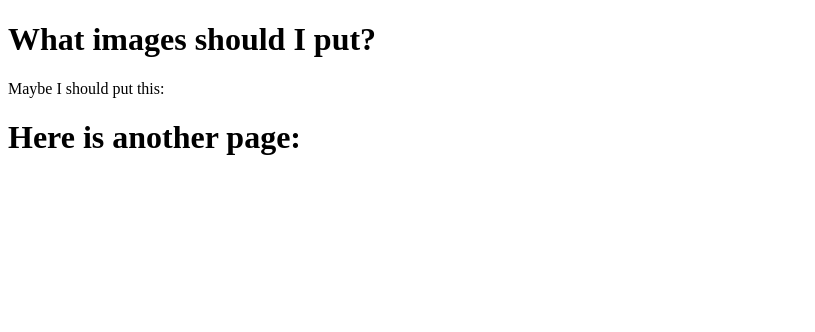
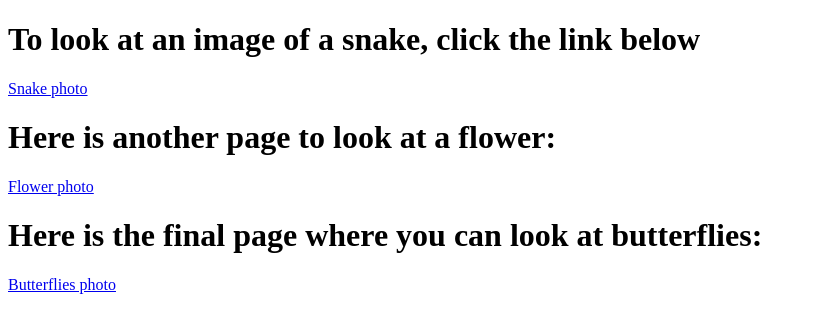
Before and after one commit to jdmar3-comp426/a01-rarael, a website: page index.html in a window 1280 px wide. Shown: the whole page, without its empty margins (0-815 px from the left). Drawn offline with Linux system fonts and the light colour scheme.

Commit message:
added links in all html to each other

```diff
--- a/index.html
+++ b/index.html
@@ -4,12 +4,17 @@
         <title>This is a working website for a01!</title>
     </head>
     <body>
-        <div>
-            <h1>What images should I put?</h1>
-            <p>Maybe I should put this:</p>
+        <div id="snake">
+            <h1>To look at an image of a snake, click the link below</h1>
+            <A HREF="snakes.html">Snake photo</A>
         </div>
-        <div>
-            <h1>Here is another page:</h1>
+        <div id="flower">
+            <h1>Here is another page to look at a flower:</h1>
+            <A HREF="flower.html">Flower photo</A>
+        </div>
+        <div id="butterflies">
+            <h1>Here is the final page where you can look at butterflies:</h1>
+            <A HREF="butterflies.html">Butterflies photo</A>
         </div>
     </body>
 </html>
```
Also changed, not shown: butterflies.html (added, +10 -0 lines), flower.html (added, +10 -0 lines), snakes.html (added, +10 -0 lines).
